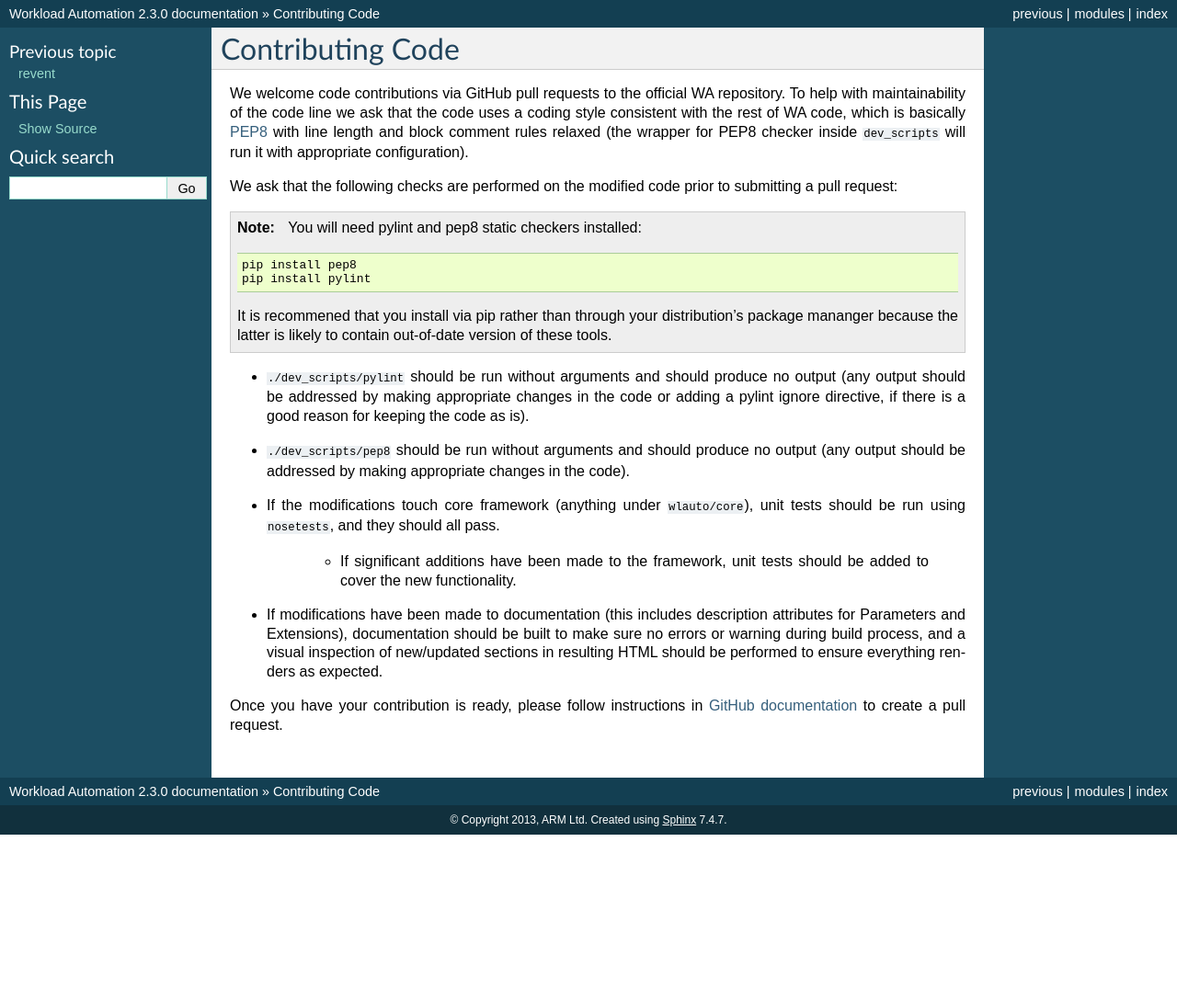
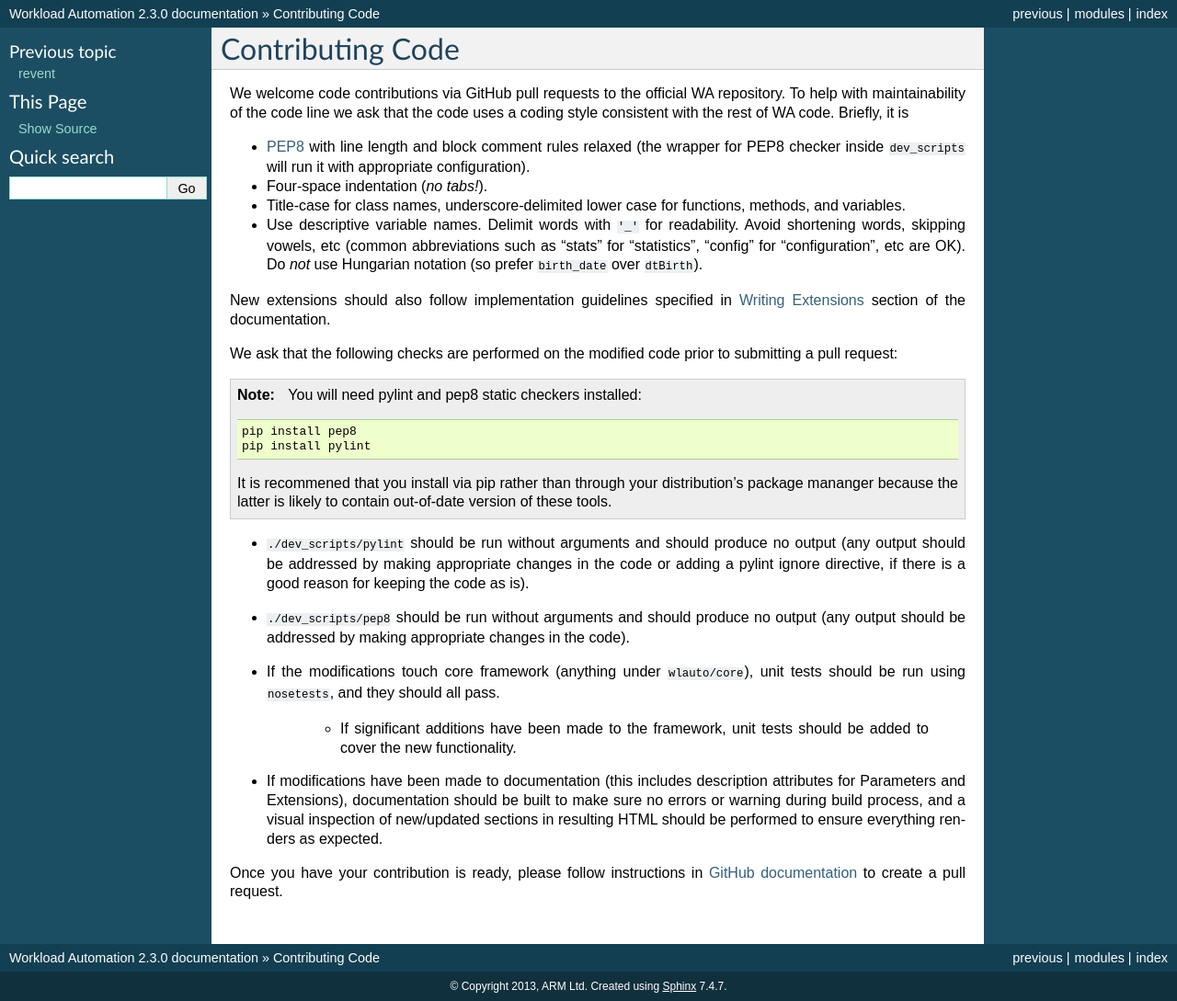
Before and after one commit to ARM-software/lisa, a Sphinx documentation site: the page built from doc/source/contributing.rst, in a window 1280 px wide. Shown: the whole page at 92% size. Built offline with Sphinx 7.4.7, drawn with Linux system fonts in a browser that asks for light colours; pages that are not in the unit, such as notebooks, are missing from menus; before the commit the page ends 908 px from its top, so only the background shows below that.

Commit message:
Updating contribution guidelines.
Clarifying style guidelines and refering "Writing Extensions" section.

```diff
--- a/doc/source/contributing.rst
+++ b/doc/source/contributing.rst
@@ -4,10 +4,21 @@ Contributing Code
 
 We welcome code contributions via GitHub pull requests to the official WA
 repository. To help with maintainability of the code line we ask that the code
-uses a coding style consistent with the rest of WA code, which is basically
-`PEP8 <https://www.python.org/dev/peps/pep-0008/>`_ with line length and block
-comment rules relaxed (the wrapper for PEP8 checker inside ``dev_scripts`` will
-run it with appropriate configuration).
+uses a coding style consistent with the rest of WA code. Briefly, it is
+
+- `PEP8 <https://www.python.org/dev/peps/pep-0008/>`_ with line length and block
+  comment rules relaxed (the wrapper for PEP8 checker inside ``dev_scripts``
+  will run it with appropriate configuration).
+- Four-space indentation (*no tabs!*).
+- Title-case for class names, underscore-delimited lower case for functions,
+  methods, and variables.
+- Use descriptive variable names. Delimit words with ``'_'`` for readability.
+  Avoid shortening words, skipping vowels, etc (common abbreviations such as
+  "stats" for "statistics", "config" for "configuration", etc are OK). Do
+  *not* use Hungarian notation (so prefer ``birth_date`` over ``dtBirth``).
+
+New extensions should also follow implementation guidelines specified in
+:ref:`writing_extensions` section of the documentation.
 
 We ask that the following checks are performed on the modified code prior to
 submitting a pull request:
--- a/doc/source/writing_extensions.rst
+++ b/doc/source/writing_extensions.rst
@@ -1,3 +1,5 @@
+.. _writing_extensions:
+
 ==================
 Writing Extensions
 ==================
```
